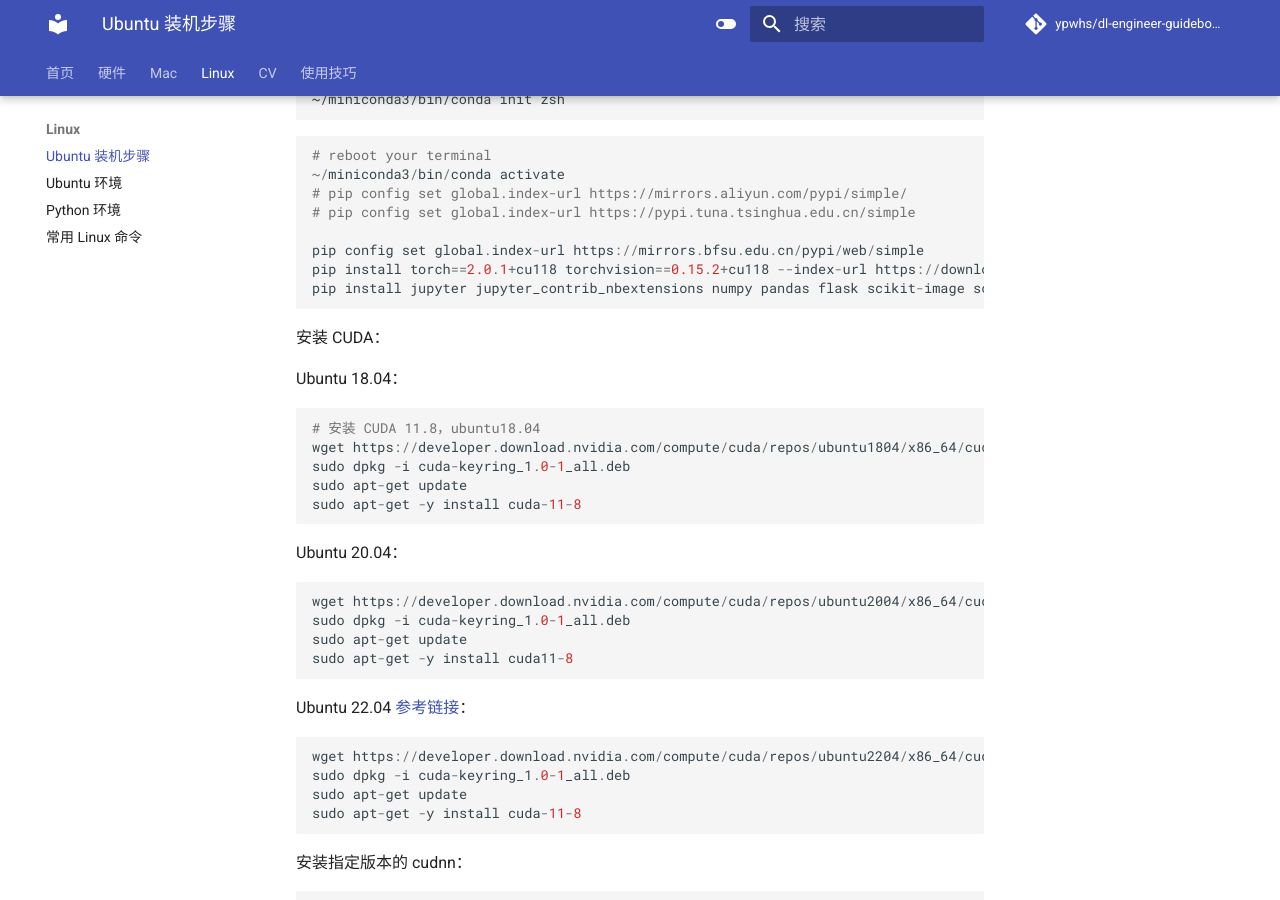
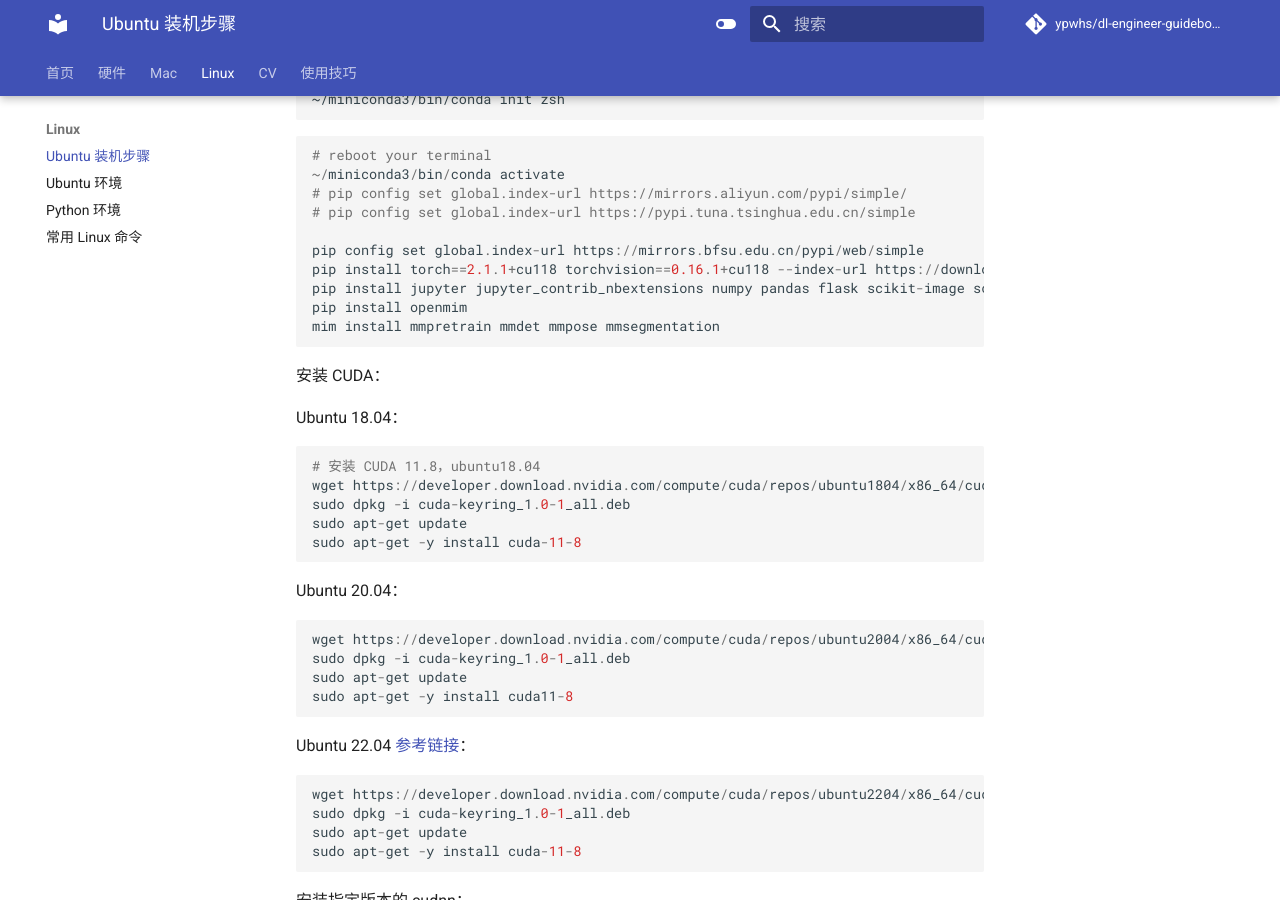
Before and after one commit to ypwhs/dl-engineer-guidebook, an MkDocs documentation site: the page built from docs/ubuntu-install-guide.md, in a window 1280 px wide and 900 px high, scrolled down 1085 px. Built offline with MkDocs 1.6.1 and Material for MkDocs 9.7.7, drawn with Linux system fonts in a browser that asks for light colours; comment, search, counter and statistics services are not loaded.

Commit message:
Update ubuntu-install-guide.md

````diff
--- a/docs/ubuntu-install-guide.md
+++ b/docs/ubuntu-install-guide.md
@@ -58,8 +58,10 @@ bash Miniconda3-py310_23.3.1-0-Linux-x86_64.sh -b
 # pip config set global.index-url https://pypi.tuna.tsinghua.edu.cn/simple
 
 pip config set global.index-url https://mirrors.bfsu.edu.cn/pypi/web/simple
-pip install torch==2.0.1+cu118 torchvision==0.15.2+cu118 --index-url https://download.pytorch.org/whl/cu118
-pip install jupyter jupyter_contrib_nbextensions numpy pandas flask scikit-image scikit-learn matplotlib opencv-python pillow tqdm tensorboardx xlrd openpyxl openmim ninja xtcocotools json_tricks munkres shapely
+pip install torch==2.1.1+cu118 torchvision==0.16.1+cu118 --index-url https://download.pytorch.org/whl/cu118
+pip install jupyter jupyter_contrib_nbextensions numpy pandas flask scikit-image scikit-learn matplotlib opencv-python pillow tqdm openpyxl ninja xtcocotools json_tricks munkres shapely ftfy pytest pyyaml yapf cython build twine
+pip install openmim
+mim install mmpretrain mmdet mmpose mmsegmentation
 ```
 
 安装 CUDA：
````
